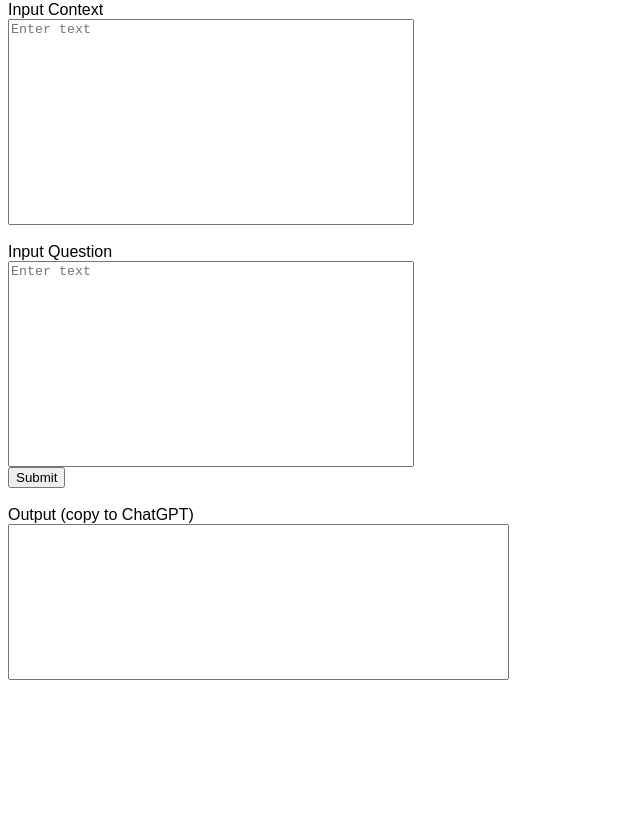
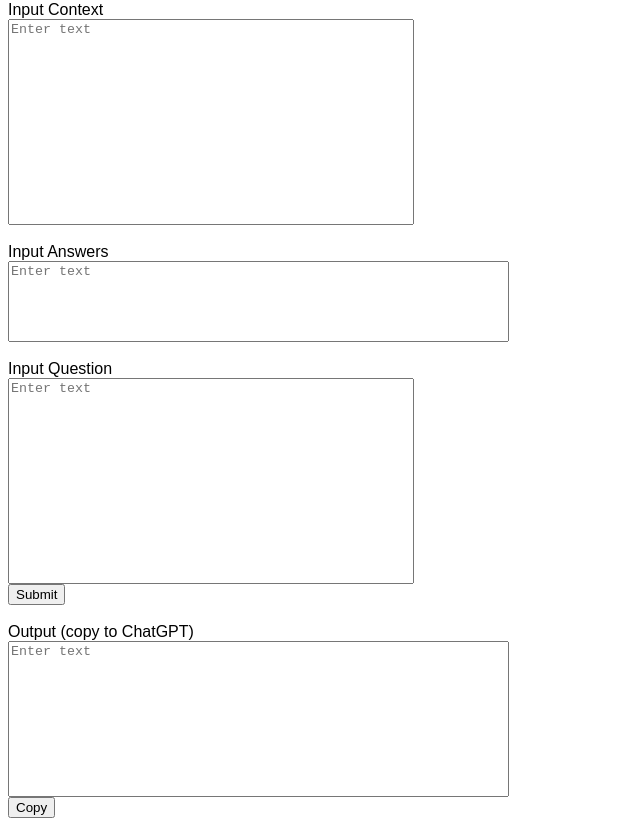
Before and after one commit to FootlockerDE/ChatGPTConverter, a plain HTML site: page index.html in a window 1280 px wide. Shown: the part 79-905 px from the top of the page, without its empty margins (0-640 px from the left). Before the commit the page ends 800 px from the top, so only its background shows below. Drawn offline with Linux system fonts and the light colour scheme.

Commit message:
Added output text + index before answers

```diff
--- a/index.html
+++ b/index.html
@@ -14,14 +14,19 @@
         <label for="contextInput" >Input Context</label>
         <textarea id="contextInput" rows="5" cols="60" name="contextInput" placeholder="Enter text"></textarea>
         <br>
+        <label for="multipleChoiceInput" >Input Answers</label>
+        <textarea id="multipleChoiceInput" rows="5" cols="60" name="multipleChoiceInput" placeholder="Enter text"></textarea>
+        <br>
         <label for="questionInput" >Input Question</label>
         <textarea id="questionInput" rows="5" cols="60" name="questionInput" placeholder="Enter text"></textarea>
-        <button class="submitQuestion" onclick="getInput()">Submit</button>
+        <button class="submitQuestion" onclick="convert()">Submit</button>
+
     </div>
     <br>
     <div class="output">
         <label for="output">Output (copy to ChatGPT)</label>
         <textarea id="output" rows="10" cols="60" name="output" placeholder="Enter text"></textarea>
+        <button id="copyButton" onclick="copy()">Copy Text</button>
     </div>
 
 </body>
--- a/script.js
+++ b/script.js
@@ -1,26 +1,78 @@
 let contextInput = null
 let questionInput = null
+let multipleChoiceInput
 
 
 
 function getInput() {
+
     contextInput = document.getElementById("contextInput").value
     questionInput = document.getElementById("questionInput").value
+    multipleChoiceInput = document.getElementById("multipleChoiceInput").value
     console.log(questionInput)
     console.log(contextInput)
+    altermultipleChoiceInput()
     setOutput()
+
+
+}
+// adds a) b) c) d) e)
+function altermultipleChoiceInput() {
+    multipleChoiceInput = multipleChoiceInput.split(/\r?\n/)
+    if (multipleChoiceInput[2] === undefined) {
+        multipleChoiceInput[2] = ''
+
+    }
+    if (multipleChoiceInput[3] === undefined) {
+        multipleChoiceInput[3] = ''
+    }
+    if (multipleChoiceInput[4] === undefined) {
+        multipleChoiceInput[4] = ''
+    }
+    multipleChoiceInput = 'a)' + multipleChoiceInput[0] + '\n'+ 'b)' + multipleChoiceInput[1] + '\n'+ 'c)'  +  multipleChoiceInput[2] + '\n'+ 'd)' + multipleChoiceInput[3] + '\n'+ 'e)' + multipleChoiceInput[4]
+    multipleChoiceInput.toString()
+
+    console.log(multipleChoiceInput)
 }
 
 function setOutput() {
-    document.getElementById('output').value = (contextInput + '\n' +
-                                                     questionInput);
+    let textOutput = (contextInput + '\n' + '\n'
+    + multipleChoiceInput + '\n' + '\n' +
+     questionInput + '\n' + '\n' +'Bitte gebe mir keine Erklärung' + '\n' + '\n'
+     + 'Es müssen  alle Teile der Aussage oder Antwortmöglichkeit wahr sein, damit diese als wahr gilt.'
+     + '\n' +  '\n' + 'Die Aussagen müssen nur um Allgemeinen Wahr sein, spezielle Sonderfälle sollen nicht berücksichtigt werden.');
+
+    document.getElementById('output').value  = textOutput
+    document.getElementById("contextInput").value = ""
+    document.getElementById("questionInput").value = ""
+    document.getElementById("multipleChoiceInput").value = ""
+    document.getElementById("copyButton").innerHTML = 'Copy'
 }
+
+
+//copy button
+function copy() {
+    let copyText = document.getElementById("output")
+    copyText.select();
+    copyText.setSelectionRange(0, 99999);
+    navigator.clipboard.writeText(copyText.value);
+    document.getSelection().removeAllRanges();
+    document.getElementById("copyButton").innerHTML = 'Copied text';
+}
+
 
 //button event listener
 const button = document.querySelector('button');
 button.addEventListener('click', convert())
 
+function clear() {
+    if (document.getElementById("contextInput").value === "") {
+        document.getElementById("output").value = ""
+    }
+    }
 
+
+ clear()
 //master function
 function convert() {
     getInput()
```
